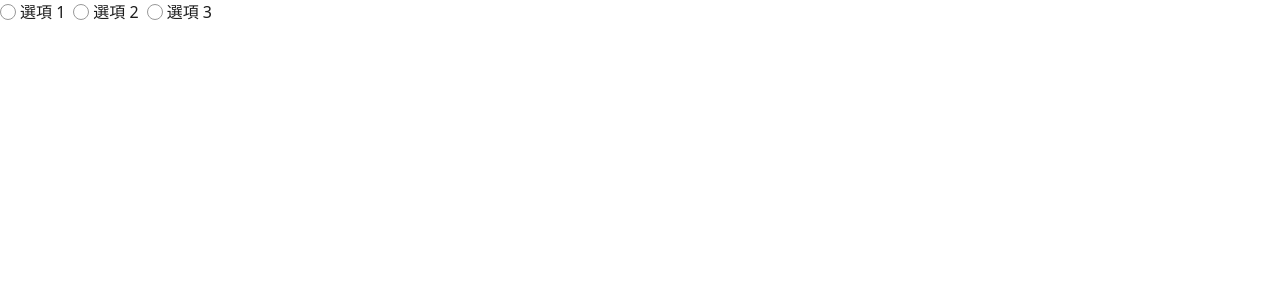
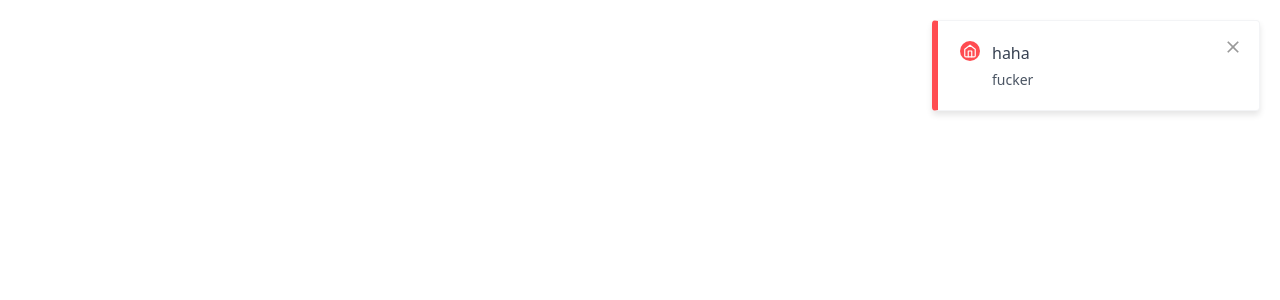
Before and after one commit to jonyworker/comp_dev_space, a Vue app: page / in a window 1280 px wide. Shown: the top 300 px of the page. Built offline with nearby package versions, Linux system fonts and the light colour scheme.

Commit message:
🆙update：Toast - 新增 parameters.docs.source 作為下載程式碼用 - 新增 icon 接口

```diff
--- a/src/App1.vue
+++ b/src/App1.vue
@@ -1,19 +1,14 @@
 <script setup>
-import Radio from '@/ui/element/Radio/Radio.vue'
+import Toast from '@/ui/element/Toast/Toast.vue'
 import { ref } from 'vue'
 
-const dataSource = [
-	{ label: "選項 1", value: "option1", name: "group1" },
-	{ label: "選項 2", value: "option2", name: "group1" },
-	{ label: "選項 3", value: "option3", name: "group1" },
-];
-const modelValue = ref("");
+
 </script>
 
 <template>
 
-<Radio :dataSource="dataSource" v-model="modelValue"></Radio>
-{{modelValue}}
+<Toast title="haha" message="fucker" severity="error" icon="home"></Toast>
+
 
 </template>
 
--- a/src/style/component/element/_toast.scss
+++ b/src/style/component/element/_toast.scss
@@ -3,7 +3,7 @@
     position: fixed;
     top: 0;
     right: 0;
-    max-width: 27rem;
+    width:min(23rem, 27rem);
 }
 
 .toast {
@@ -49,6 +49,9 @@
     .description {
         font-size: 14px;
         color: #4b5563;
+        word-wrap: break-word; // 長字元換行
+        word-break: break-word; // 支援非空白符號的換行
+        white-space: normal; // 確保正常換行
     }
 }
 @each $theme in $themes {
--- a/src/ui/element/Toast/Toast.vue
+++ b/src/ui/element/Toast/Toast.vue
@@ -1,9 +1,9 @@
 <script setup>
-import {ref, onMounted, onUnmounted } from 'vue'
-import Icon from "@/ui/element/Icon/Icon.vue";
+import { ref, onMounted, onUnmounted } from 'vue';
+import Icon from '@/ui/element/Icon/Icon.vue';
 
 // 定義 Emits
-const emit = defineEmits(['close'])
+const emit = defineEmits(['close']);
 
 // 定義 Props
 const props = defineProps({
@@ -13,30 +13,36 @@ const props = defineProps({
 	message: {
 		type: String,
 	},
-	severity:{
+	severity: {
 		type: String,
-		default: 'success',
+		default: "success",
 		validator: (value) =>
-			['success', 'warning', 'error', 'info'].includes(value),
+			["success", "warning", "error", "info"].includes(value),
 	},
 	duration: {
 		type: Number,
 		default: 3000,
 	},
-})
+	icon: {
+		type: String,
+		default: "",
+	},
+});
+
+
 // 控制 關閉
 const handleClose = () => {
 	emit('close');
 };
 
 // 控制 自動關閉
-let timer = ref(null)
+let timer = ref(null);
 const show = () => {
 	if (timer.value) clearTimeout(timer.value);
 	timer.value = setTimeout(() => {
-		handleClose()
+		handleClose();
 	}, props.duration);
-}
+};
 
 // 元件掛載時 setTimeout
 onMounted(() => {
@@ -45,8 +51,8 @@ onMounted(() => {
 
 // 元件卸載時卸載 setTimeout
 onUnmounted(() => {
-	if (timer) clearTimeout(timer)
-})
+	if (timer.value) clearTimeout(timer.value);
+});
 </script>
 
 <template>
@@ -58,20 +64,12 @@ onUnmounted(() => {
 			</button>
 			<!-- toast - 標題及說明文字 -->
 			<p class="message">
-			    <span class="icon-wrapper" :class="`toast-${props.severity}`">
-				    <template v-if="props.severity ==='success'">
-					    <Icon name="check" size="14"></Icon>
-				    </template>
-				    <template v-if="props.severity ==='error'">
-					    <Icon name="close" size="14"></Icon>
-				    </template>
-				    <template v-if="props.severity ==='warning'">
-					    <Icon name="exclamation" size="14"></Icon>
-				    </template>
-				    <template v-if="props.severity ==='info'">
-					    <Icon name="info" size="16"></Icon>
-				    </template>
-			    </span>
+				<span class="icon-wrapper" :class="`toast-${props.severity}`">
+					<Icon
+						:name="props.icon || getDefaultIcon(props.severity)"
+						size="14"
+					></Icon>
+				</span>
 				<span>{{ props.title }}</span>
 			</p>
 			<p class="description">{{ props.message }}</p>
@@ -79,6 +77,23 @@ onUnmounted(() => {
 	</teleport>
 </template>
 
+<script>
+// 返回默認的 icon 名稱
+function getDefaultIcon(severity) {
+	switch (severity) {
+		case 'success':
+			return 'check';
+		case 'error':
+			return 'close';
+		case 'warning':
+			return 'exclamation';
+		case 'info':
+			return 'info';
+		default:
+			return '';
+	}
+}
+</script>
 
 <style scoped>
 
```
Also changed, not shown: 1 other file (tests, documents, lock files or other folders).
